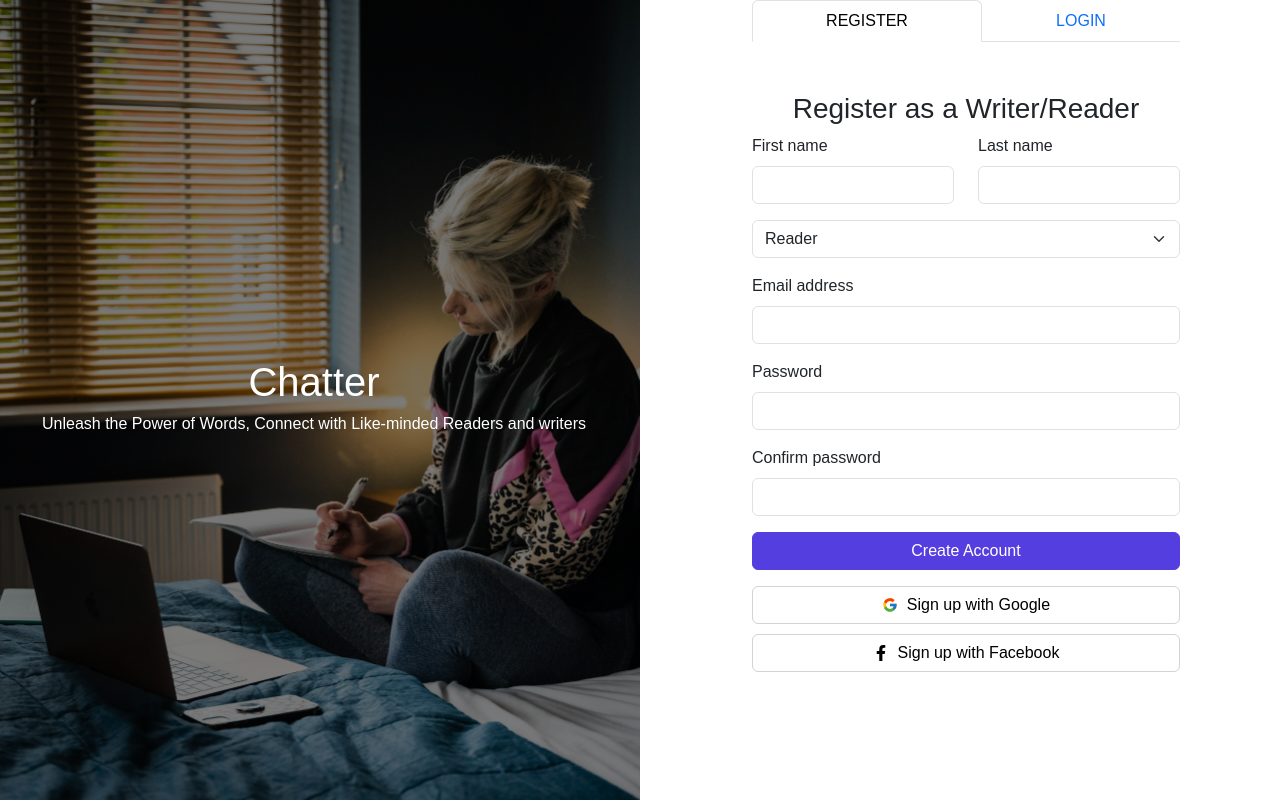
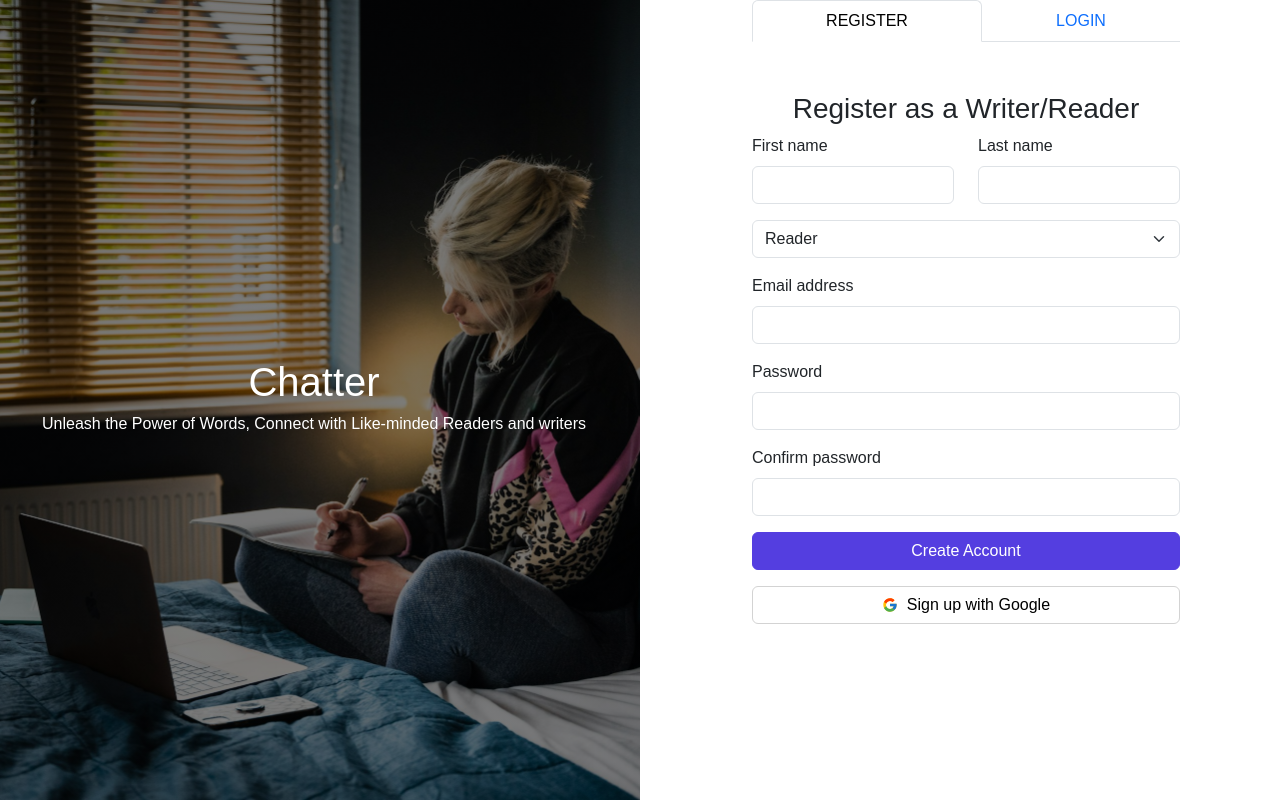
Before and after one commit to DanielRomeo/EconJournalEntry, a Next.js app in the folder frontend/: page /signin in a window 1280 px wide. Built offline with nearby package versions, Linux system fonts and the light colour scheme.

Commit message:
added the readme

```diff
--- a/frontend/src/app/signin/_signinComponent.tsx
+++ b/frontend/src/app/signin/_signinComponent.tsx
@@ -161,12 +161,7 @@ const SigninComponent = () => {
 					</Button>
 				</FormGroup>
 
-				<FormGroup className="mb-3">
-					<Button className={`${Styles.FacbookButton}`}>
-						<FaFacebookF></FaFacebookF>
-						&nbsp; Login with Facebook
-					</Button>
-				</FormGroup>
+
 			</Row>
 		</div>
 	);
--- a/frontend/src/app/signin/_signupComponent.tsx
+++ b/frontend/src/app/signin/_signupComponent.tsx
@@ -210,10 +210,7 @@ const SignupComponent: React.FC = () => {
 					&nbsp; Sign up with Google
 				</Button>
 
-				<Button className={`${Styles.FacbookButton}`}>
-					<FaFacebookF />
-					&nbsp; Sign up with Facebook
-				</Button>
+
 			</Row>
 		</div>
 	);
```
